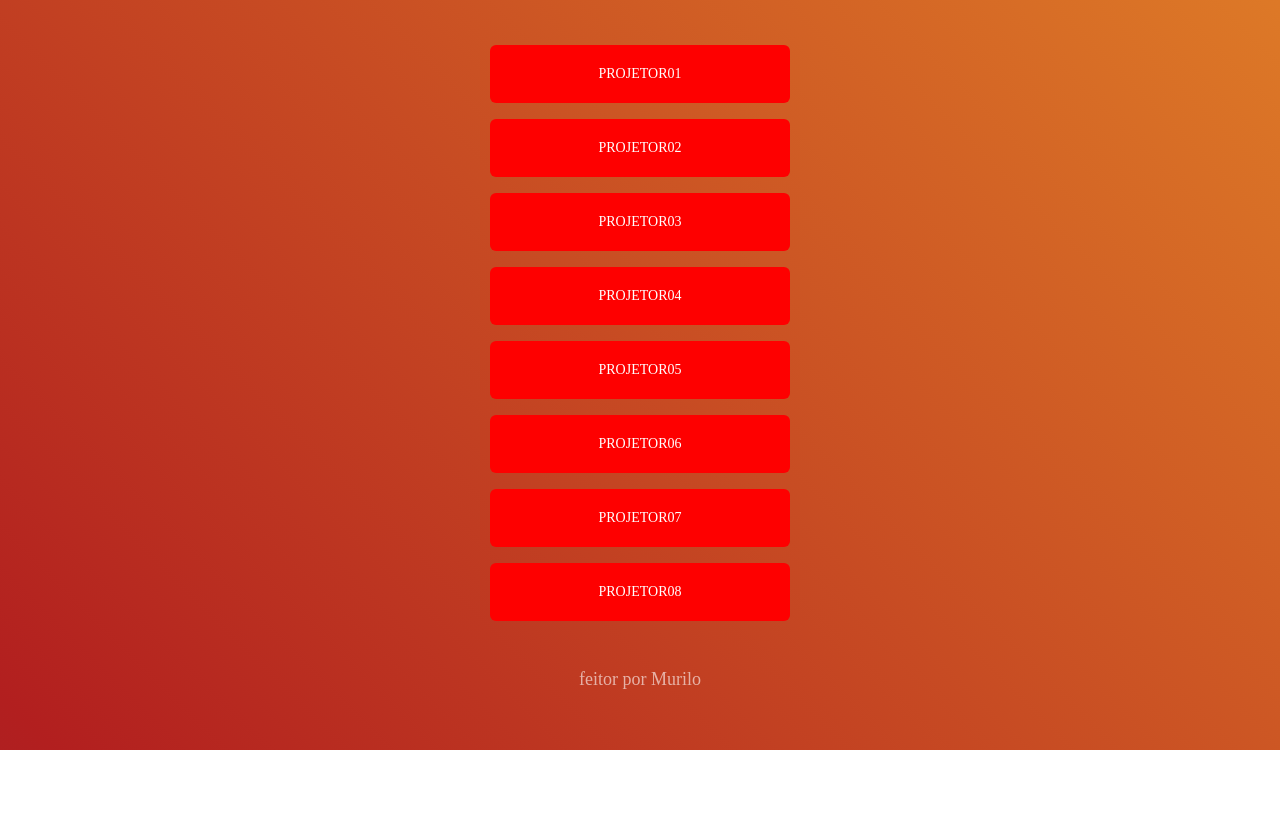
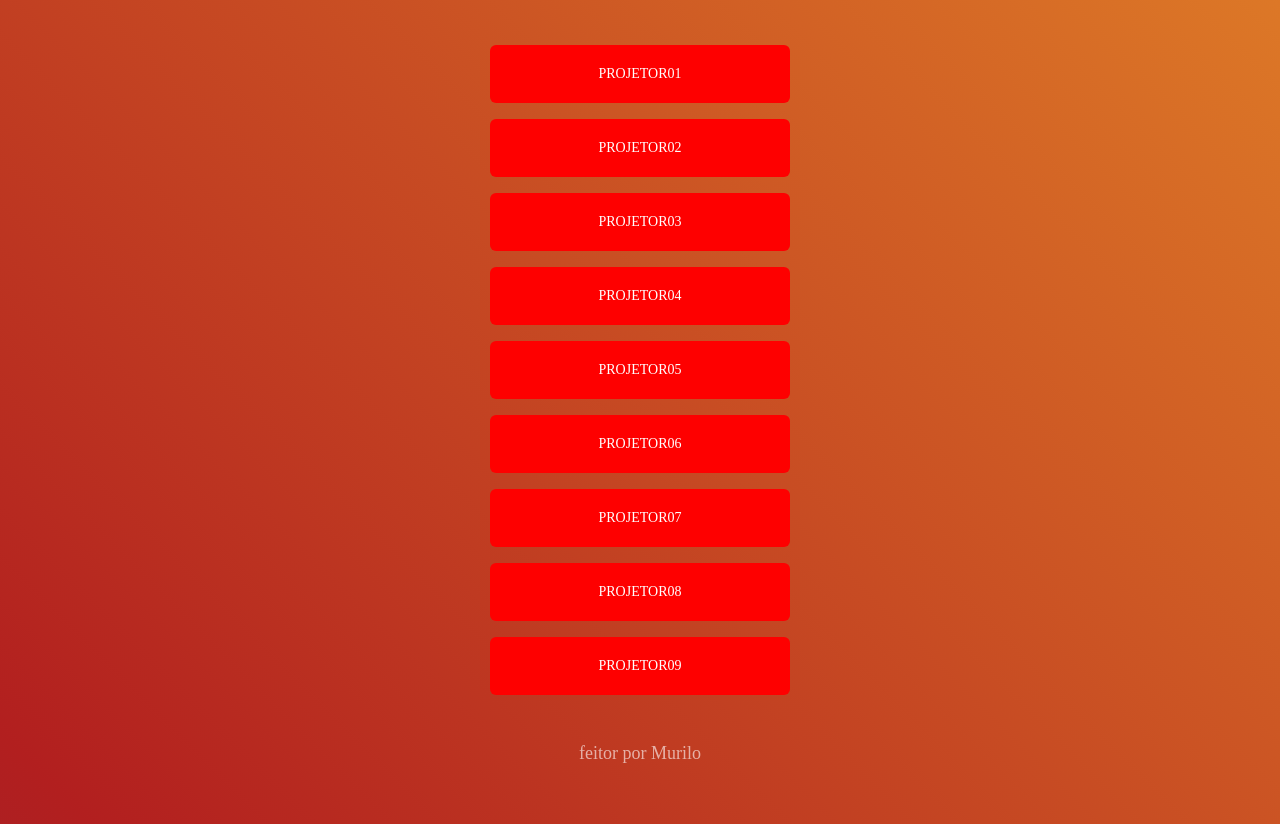
Before and after one commit to MuriloAraujo174/projetos-pessoais, a plain HTML site: page index.html in a window 1280 px wide. Shown: the part 257-1081 px from the top of the page. Before the commit the page ends 1007 px from the top, so only its background shows below. Drawn offline with Linux system fonts and the light colour scheme.

Commit message:
mais um link adicionado

```diff
--- a/index.html
+++ b/index.html
@@ -40,6 +40,9 @@
             <li>
                 <a href="https://muriloaraujo174.github.io/copa-do-mundo/" target="_blank"> Projetor08 </a>
             </li>
+            <li>
+                <a href="https://muriloaraujo174.github.io/card-copa/" target="_blank"> Projetor09 </a>
+            </li>
         </ul>
 
         <footer>
```
